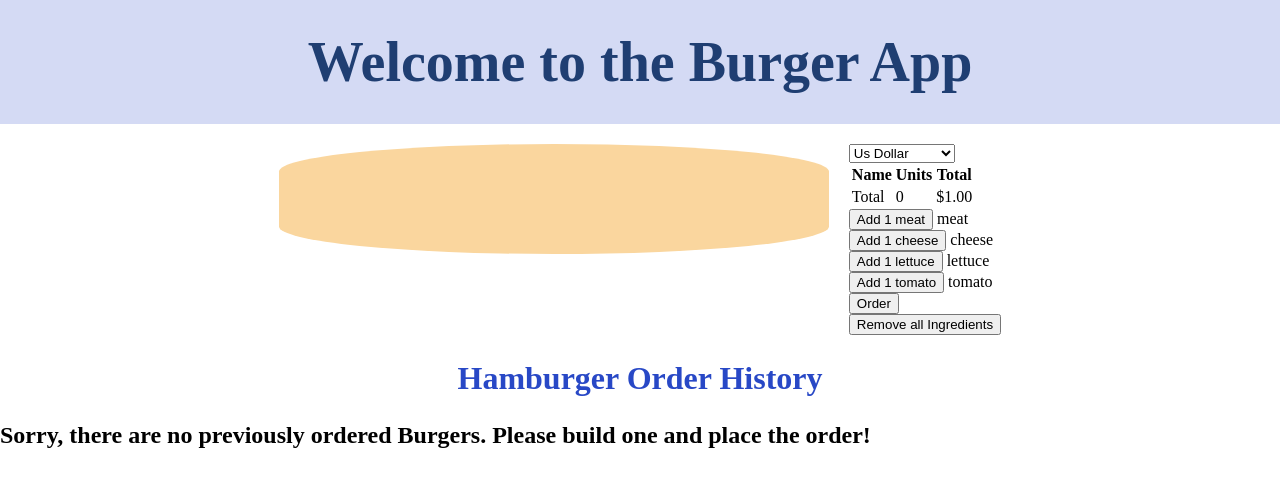
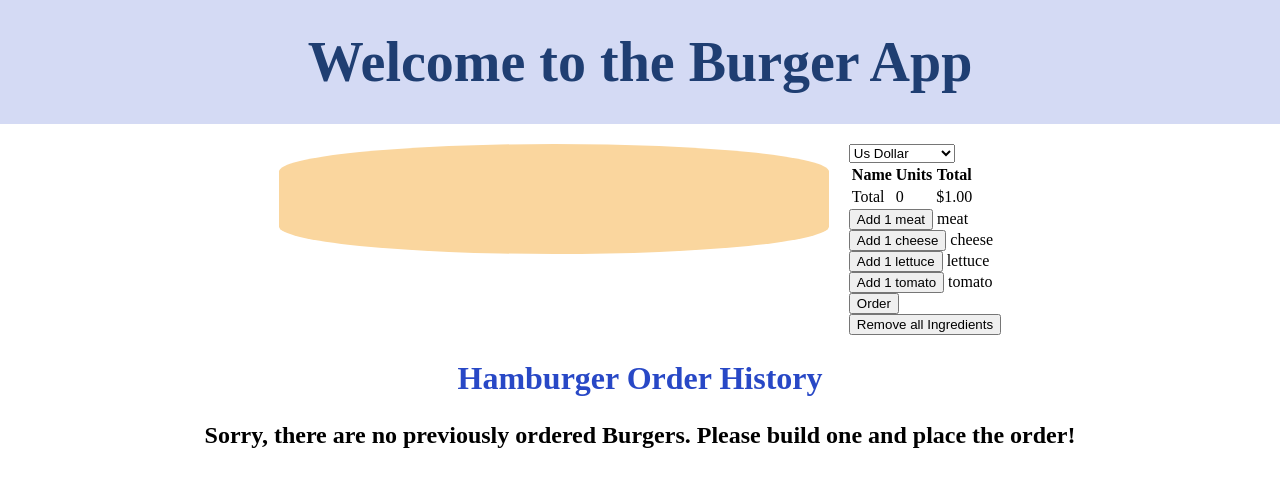
Before and after one commit to A-Cobra/angular, an Angular app: page / in a window 1280 px wide. Shown: the top 486 px of the page. Built offline with nearby package versions, Linux system fonts and the light colour scheme.

Commit message:
Erased the 'Remove all Ingredients' button when order success message is being displayed

```diff
--- a/src/app/hamburger/hamburger.component.html
+++ b/src/app/hamburger/hamburger.component.html
@@ -15,7 +15,9 @@
         (otherEventEmitter)="
           handleOrder($event)
         "></app-hamburger-interaction-tools>
-      <button (click)="resetCurrentBurger()">Remove all Ingredients</button>
+      <button (click)="resetCurrentBurger()" *ngIf="!orderSuccess">
+        Remove all Ingredients
+      </button>
     </div>
     <div *ngIf="orderSuccess">
       <h1>Thanks for your order, it will be available to eat really soon!</h1>
--- a/src/app/hamburger/hamburger.component.scss
+++ b/src/app/hamburger/hamburger.component.scss
@@ -17,6 +17,9 @@ $main-color-shadow: rgba(40,72,198,0.2);
     flex: 1 1 450px;
     max-width: 550px;
   }
+  h1{
+    text-align: center;
+  }
 }
 .burger-history{
   display: grid;
@@ -24,6 +27,9 @@ $main-color-shadow: rgba(40,72,198,0.2);
   h1{
     text-align: center;
     color: $bright-blue;
+  }
+  h2{
+    text-align: center;
   }
 }
 .burger-history-cards-container{
```
